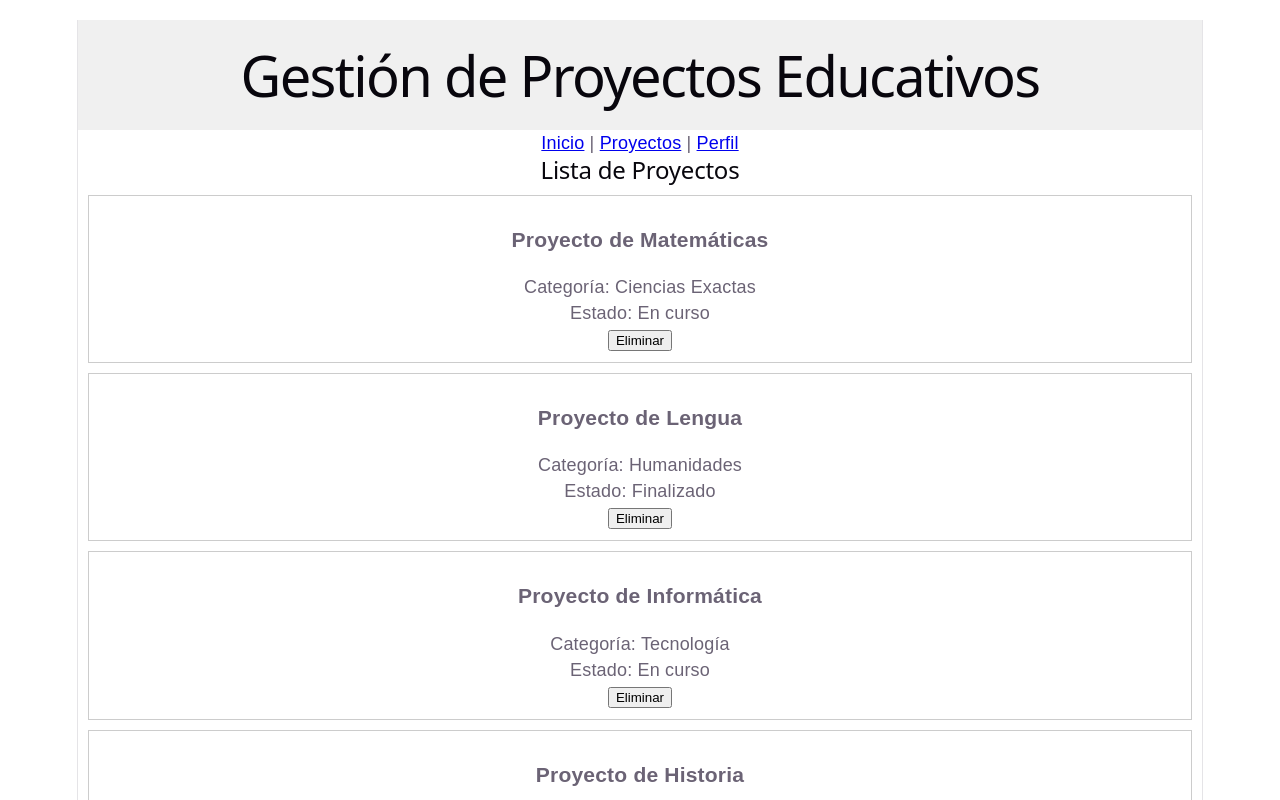
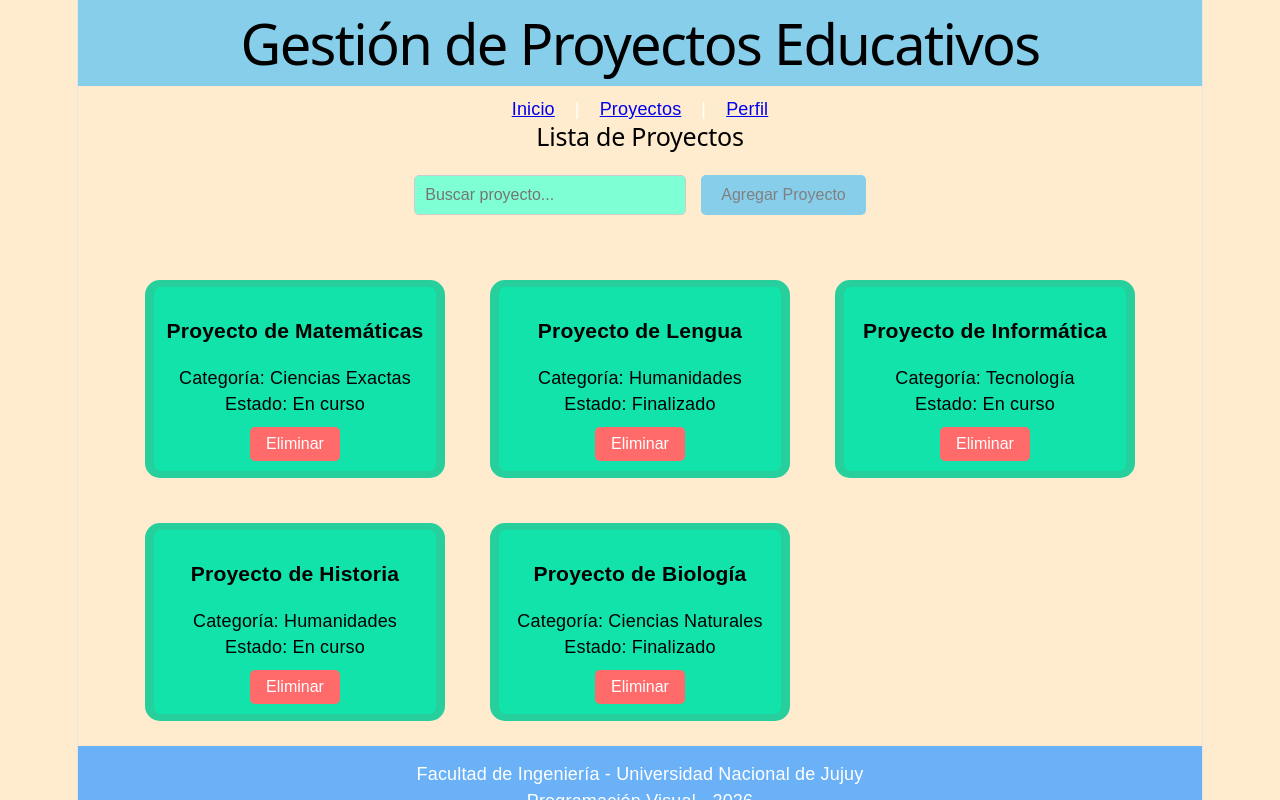
Before and after one commit to Jnh1212/pv_tp3_grupo8, a React (Vite) app in the folder projectTeam8/: page / in a window 1280 px wide. Shown: the top 800 px of the page. Built offline with nearby package versions, Linux system fonts and the light colour scheme.

Commit message:
Agregado css y proyectservice.js y modificado algunos detalles

```diff
--- a/projectTeam8/src/App.jsx
+++ b/projectTeam8/src/App.jsx
@@ -1,6 +1,6 @@
-import Layout from './components/Layout';
-import ListaProyectos from './components/ListaProyectos';
-import './App.css';
+import Layout from "./components/Layout";
+import ListaProyectos from "./components/ListaProyectos";
+import "./css/estilos.css";
 
 function App() {
   return (
--- a/projectTeam8/src/components/Layout.jsx
+++ b/projectTeam8/src/components/Layout.jsx
@@ -1,9 +1,8 @@
-import Header from './Header';
-import Nav from './Nav';
-import Footer from './Footer';
-import React, { useState } from 'react';
-import ProyectoService from './ProyectoService';
-
+import Header from "./Header";
+import Nav from "./Nav";
+import Footer from "./Footer";
+import { useState } from "react";
+import Listaproyectos from "./ListaProyectos";
 
 const Layout = ({ children }) => {
   const [seccion, setSeccion] = useState("inicio");
@@ -13,8 +12,7 @@ const Layout = ({ children }) => {
       <Nav onNavigate={setSeccion} />
       <main>
         {seccion === "inicio" && children}
-                {seccion === "proyectos" && <ProyectoService />}
-
+        {seccion === "proyectos" && <Listaproyectos />}
       </main>
       <Footer />
     </div>
--- a/projectTeam8/src/components/ListaProyectos.jsx
+++ b/projectTeam8/src/components/ListaProyectos.jsx
@@ -1,33 +1,58 @@
 import { useState } from "react";
 import proyectoService from "../services/proyectoService";
+proyectoService.obtenerProyectos();
 
 const ListaProyectos = () => {
-    const [proyectos, setProyectos] = useState(proyectoService.obtenerProyectos());
-    const [nuevoTitulo, setNuevoTitulo] = useState("");
+  const [proyectos, setProyectos] = useState(
+    proyectoService.obtenerProyectos(),
+  );
   const [busqueda, setBusqueda] = useState("");
-
-    // Eliminar proyecto
   const eliminarProyecto = (id) => {
     proyectoService.eliminarProyecto(id);
-        setProyectos(proyectoService.obtenerProyectos());
+    const nuevaLista = proyectos.filter((proy) => proy.id !== id);
+    setProyectos(nuevaLista);
   };
 
+  const agregarProyecto = () => {
+    const nuevo = {
+      id: Date.now(),
+      titulo: "Nuevo Proyecto",
+      categoria: "General",
+      estado: "Pendiente",
+    };
+    proyectoService.agregarProyecto(nuevo);
+    setProyectos([...proyectos, nuevo]);
+  };
+
+  const proyectosFiltrados = proyectos.filter((p) =>
+    p.titulo.toLowerCase().includes(busqueda.toLowerCase()),
+  );
+
   return (
-
-        <div>
+    <aside>
       <h2>Lista de Proyectos</h2>
-
-            <div>
-                {proyectos.map(proy => (
-                    <div key={proy.id} style={{ border: "1px solid #ccc", margin: "10px", padding: "10px" }}>
+      <div className="controles">
+        <input
+          type="text"
+          placeholder="Buscar proyecto..."
+          value={busqueda}
+          onChange={(e) => setBusqueda(e.target.value)}
+        />
+        <button onClick={agregarProyecto}>Agregar Proyecto</button>
+      </div>
+      <div className="presentacion">
+        {proyectosFiltrados.map((proy) => (
+          <div key={proy.id} className="proyecto">
             <h3>{proy.titulo}</h3>
             <p>Categoría: {proy.categoria}</p>
             <p>Estado: {proy.estado}</p>
-                        <button onClick={() => eliminarProyecto(proy.id)}>Eliminar</button>
+            <button className="boton" onClick={() => eliminarProyecto(proy.id)}>
+              Eliminar
+            </button>
           </div>
         ))}
       </div>
-        </div>
+    </aside>
   );
 };
 
--- a/projectTeam8/src/components/ProyectoService.jsx
+++ /dev/null
@@ -1,72 +0,0 @@
-import { useState } from "react";
-import proyectoService from "../services/proyectoService";
-
-const ProyectoService = () => {
-    const [proyectos, setProyectos] = useState([]);
-    const [nuevoTitulo, setNuevoTitulo] = useState("");
-    const [busqueda, setBusqueda] = useState("");
-
-    // Agregar proyecto
-    const agregarProyecto = () => {
-      if (nuevoTitulo.trim() === "") return;
-        const nuevo = {
-        id: Date.now(),
-        titulo: nuevoTitulo,
-        categoria: "General",
-        estado: "En curso"
-      };
-      proyectoService.agregarProyecto(nuevo);
-      setProyectos(proyectoService.obtenerProyectos());
-      setNuevoTitulo("");
-    };
-    // Eliminar proyecto
-    const eliminarProyecto = (id) => {
-      proyectoService.eliminarProyecto(id);
-      setProyectos(proyectoService.obtenerProyectos());
-    };
-    // Buscar proyecto
-    const buscarProyecto = () => {
-      if (busqueda.trim() === "") {
-        setProyectos(proyectoService.obtenerProyectos());
-      } else {
-        setProyectos(proyectoService.buscarProyecto(busqueda));
-      }
-    };
-
-    return (
-
-        <div>
-            <h2>Lista de Proyectos</h2>
-            <div>
-                <input
-                type="text"
-                placeholder="Buscar proyecto..."
-                value={busqueda}
-                onChange={(e) => setBusqueda(e.target.value)}
-                />
-                <button onClick={buscarProyecto}>Buscar</button>
-            </div>
-            <div style={{ marginTop: "10px", marginBottom: "20px" }}>
-                <input
-                type="text"
-                placeholder="Nuevo proyecto..."
-                value={nuevoTitulo}
-                onChange={(e) => setNuevoTitulo(e.target.value)}
-                />
-                <button onClick={agregarProyecto}>Agregar</button>
-            </div>
-            <div>
-                {proyectos.map(proy => (
-                    <div key={proy.id} style={{ border: "1px solid #ccc", margin: "10px", padding: "10px" }}>
-                        <h3>{proy.titulo}</h3>
-                        <p>Categoría: {proy.categoria}</p>
-                        <p>Estado: {proy.estado}</p>
-                        <button onClick={() => eliminarProyecto(proy.id)}>Eliminar</button>
-                    </div>
-                ))}
-            </div>
-        </div>
-    );
-};
-
-export default ProyectoService;
--- /dev/null
+++ b/projectTeam8/src/css/Estilos.css
@@ -0,0 +1,143 @@
+/* Estilo general*/
+body {
+  background-color: blanchedalmond;
+  text-align: center;
+  font-family: Arial, sans-serif;
+  margin: 0;
+  padding: 0;
+  color: black;
+}
+/* Encabezado */
+header {
+  background-color: #87ceeb;
+  color: white;
+  padding: 20px;
+  text-align: center;
+}
+
+header h1 {
+  margin: 10px;
+  color: black;
+}
+
+nav {
+  list-style: none;
+  padding: 0;
+  margin: 10px 0 0 0;
+  display: flex;
+  justify-content: center;
+  gap: 20px;
+}
+
+nav {
+  color: white;
+  text-decoration: none;
+  transition: all 0.3s ease;
+}
+
+nav :hover {
+  color: black;
+  font-size: 1.2em;
+}
+
+/*Seccion Principal*/
+
+.presentacion {
+  display: grid;
+  grid-template-columns: repeat(auto-fit, 300px);
+  justify-content: center;
+  padding: 25px;
+  gap: 45px;
+}
+
+h2 {
+  text-align: center;
+  font-size: 25px;
+  color: black;
+}
+
+.controles {
+  display: flex;
+  justify-content: center;
+  gap: 15px;
+  margin-bottom: 25px;
+  padding: 15px;
+}
+
+.controles input {
+  background-color: aquamarine;
+  width: 250px;
+  padding: 10px;
+  border: 1px solid #ccc;
+  border-radius: 5px;
+  font-size: 16px;
+}
+
+.controles input:hover {
+  background-color: #87ceeb;
+  cursor: pointer;
+}
+
+button {
+  background-color: #87ceeb;
+  color: grey;
+  padding: 10px 20px;
+  border: none;
+  border-radius: 5px;
+  cursor: pointer;
+  font-size: 16px;
+  transition: all 0.3s ease;
+}
+
+button:hover {
+  background-color: #6bb1f7;
+  transform: scale(1.05);
+}
+
+.proyecto {
+  display: block;
+  text-align: center;
+  flex-direction: column;
+  background-color: rgb(17, 227, 171);
+  border-width: 7px 9px;
+  border-style: solid;
+  border-color: rgba(255, 1, 1, 0.088);
+  padding: 10px;
+  border-radius: 15px;
+  transition: all 0.3s ease;
+}
+
+.proyecto:hover {
+  transform: translateY(-10px);
+  box-shadow: 0 10px 20px rgba(0, 0, 0, 0.2);
+  background-color: #87ceeb;
+  cursor: pointer;
+}
+
+h3 {
+  text-align: center;
+}
+
+.proyecto .boton {
+  margin-top: 10px;
+  background-color: #ff6b6b;
+  color: white;
+  padding: 8px 16px;
+  border: none;
+  border-radius: 5px;
+  cursor: pointer;
+  transition: all 0.3s ease;
+}
+
+.proyecto .boton:hover {
+  background-color: #ee5253;
+  transform: scale(1.05);
+}
+
+/* Pie de página */
+footer {
+  background-color: #6bb1f7;
+  color: white;
+  text-align: center;
+  padding: 15px;
+}
--- a/projectTeam8/src/services/proyectoService.js
+++ b/projectTeam8/src/services/proyectoService.js
@@ -1,32 +1,58 @@
+const proyectos = [
+  {
+    id: 1,
+    titulo: "Proyecto de Matemáticas",
+    categoria: "Ciencias Exactas",
+    estado: "En curso",
+  },
+  {
+    id: 2,
+    titulo: "Proyecto de Lengua",
+    categoria: "Humanidades",
+    estado: "Finalizado",
+  },
+  {
+    id: 3,
+    titulo: "Proyecto de Informática",
+    categoria: "Tecnología",
+    estado: "En curso",
+  },
+  {
+    id: 4,
+    titulo: "Proyecto de Historia",
+    categoria: "Humanidades",
+    estado: "En curso",
+  },
+  {
+    id: 5,
+    titulo: "Proyecto de Biología",
+    categoria: "Ciencias Naturales",
+    estado: "Finalizado",
+  },
+];
 
 const proyectoService = (() => {
-  let proyectos = [
-    { id: 1, titulo: "Proyecto de Matemáticas", categoria: "Ciencias Exactas", estado: "En curso" },
-    { id: 2, titulo: "Proyecto de Lengua", categoria: "Humanidades", estado: "Finalizado" },
-    { id: 3, titulo: "Proyecto de Informática", categoria: "Tecnología", estado: "En curso" },
-    { id: 4, titulo: "Proyecto de Historia", categoria: "Humanidades", estado: "En curso" },
-    { id: 5, titulo: "Proyecto de Biología", categoria: "Ciencias Naturales", estado: "Finalizado" }
-  ];
+  return {
+    obtenerProyectos: () => {
+      return [...proyectos];
+    },
 
-  const obtenerProyectos = () => [...proyectos];
+    agregarProyecto: (proyecto) => {
+      proyectos.push(proyecto);
+    },
 
-  const agregarProyecto = (proyecto) => {
-    proyectos.push(proyecto);
-  };
+    eliminarProyecto: (id) => {
+      const indice = proyectos.findIndex((p) => p.id === id);
+      if (indice !== -1) {
+        proyectos.splice(indice, 1);
+      }
+    },
 
-  const eliminarProyecto = (id) => {
-    proyectos = proyectos.filter(p => p.id !== id);
-  };
-
-  const buscarProyecto = (texto) => {
-    return proyectos.filter(p => p.titulo.toLowerCase().includes(texto.toLowerCase()));
-  };
-
-  return {
-    obtenerProyectos,
-    agregarProyecto,
-    eliminarProyecto,
-    buscarProyecto
+    buscarProyecto: (texto) => {
+      return proyectos.filter((p) =>
+        p.titulo.toLowerCase().includes(texto.toLowerCase()),
+      );
+    },
   };
 })();
 
```
Also changed, not shown: projectTeam8/src/components/Nav.jsx (+33 -7 lines). Lines whose indentation alone changed are shown as unchanged.
